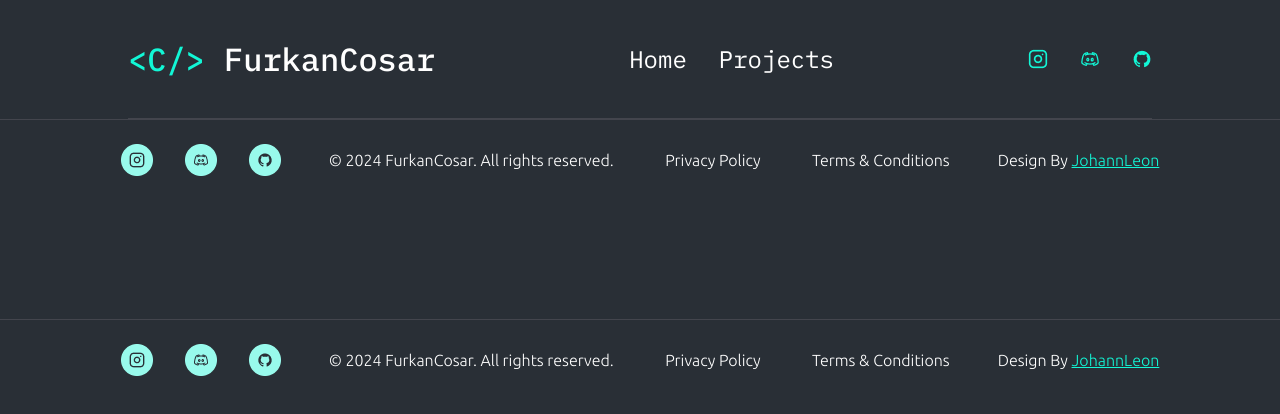
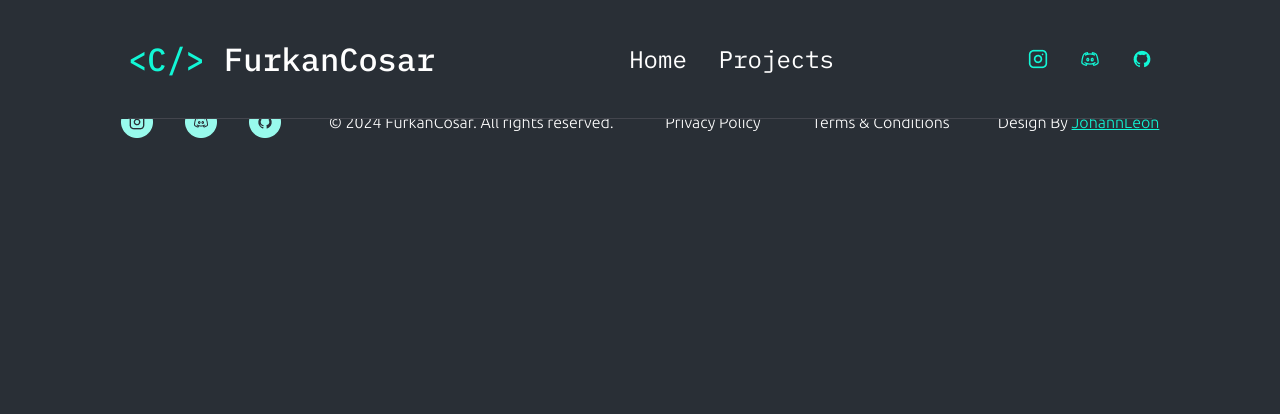
Before and after one commit to FurkanCosar00/my-portfolio-next, a Next.js app: page /components/footer in a window 1280 px wide. Shown: the top 414 px of the page. Built offline with nearby package versions, Linux system fonts and the light colour scheme.

Commit message:
bugfixes

```diff
--- a/app/components/footer/footer.css
+++ b/app/components/footer/footer.css
@@ -4,7 +4,6 @@
     gap: 24px;
     align-items: center;
     padding: 24px 0px;
-    margin-top: 74px;
     border-top: 1px solid #43454D;
     font-family: "Ubuntu", sans-serif;
 
@@ -59,8 +58,6 @@
 
 @media( width >= 768px) {
     .footer {
-        margin-top: 93px;
-
         .footer-texts {
             width: 621px;
             justify-content: space-between;
@@ -72,7 +69,6 @@
     .footer {
         flex-direction: row;
         margin: 0 auto;
-        margin-top: 119px;
         justify-content: center;
         gap: 48px;
     }
--- a/app/projects/projects.css
+++ b/app/projects/projects.css
@@ -1,4 +1,6 @@
 .my-projects {
+    margin-top: 74px;
+
     .projects {
         width: 342px;
         margin: 32px auto;
@@ -89,6 +91,8 @@
 
 @media(width >= 768px) {
     .my-projects {
+        margin-top: 93px;
+
         .projects {
             width: 704px;
 
@@ -114,6 +118,8 @@
 
 @media(width >= 1280px) {
     .my-projects {
+        margin-top: 119px;
+
         .projects {
             width: 1024px;
             justify-content: left;
```
